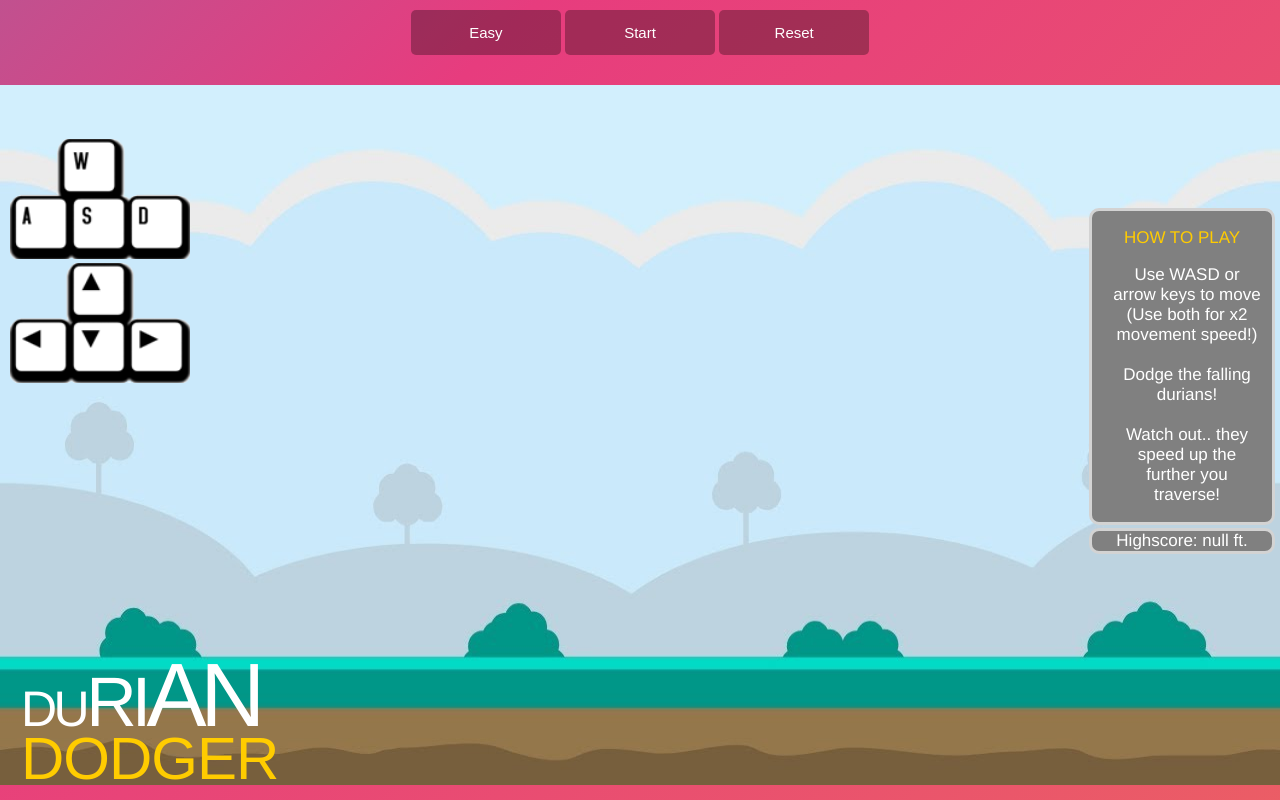
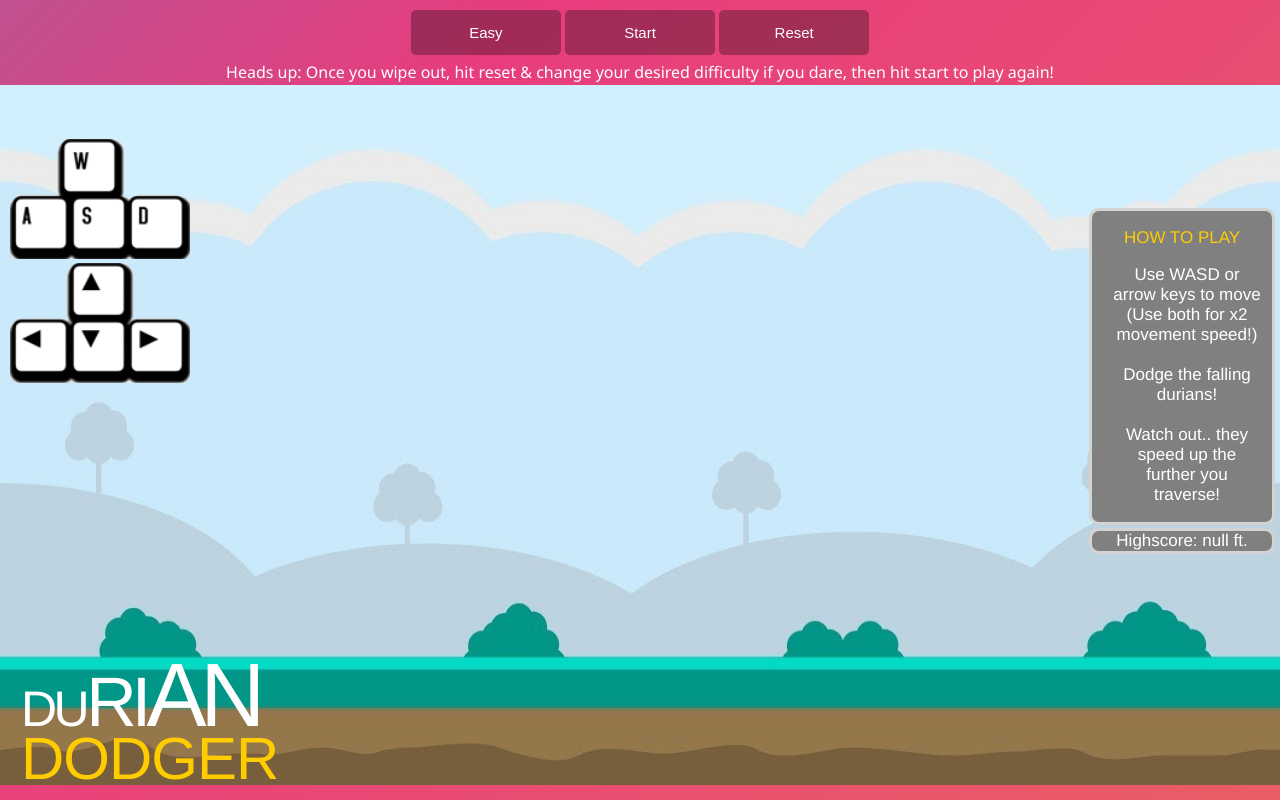
Before and after one commit to neekyo/Durian-Dodger, a PHP site: page / in a window 1280 px wide. Run offline with PHP 8.4, Linux system fonts and the light colour scheme; some libraries are stand-ins or nearby versions.

Commit message:
added "disclaimer"

```diff
--- a/index.html
+++ b/index.html
@@ -32,6 +32,7 @@
             </div>
             <input id="startGameButton" type="button" onclick="startGame()" value="Start" />
             <input id="retryGameButton" type="button" onclick="restartGame()" value="Reset" />
+            <p class="disclaimer">Heads up: Once you wipe out, hit reset & change your desired difficulty if you dare, then hit start to play again!</p>
         </div>
         <div id="view">
             <img src="./images/wasd2.png">
--- a/index.js
+++ b/index.js
@@ -6,9 +6,6 @@
 var cancelMe = "";
 let difficulty = 10;
 let id;
-
-// var localStorageName = "duriandodger";
-// var highScore;
 
 function getScore() {
     let highScore = localStorage.getItem('highscore');
@@ -24,7 +21,6 @@
         highScore = localStorage.getItem('highscore');
     } else {
         highScore = 0;
-
     }
     console.log(highScore)
     highScore = Math.max(score, highScore);
--- a/main.css
+++ b/main.css
@@ -357,3 +357,8 @@
     left: 200px;
     width: 230px
 }
+
+.disclaimer {
+    margin-top: 6px;
+    color: white;
+}
```
